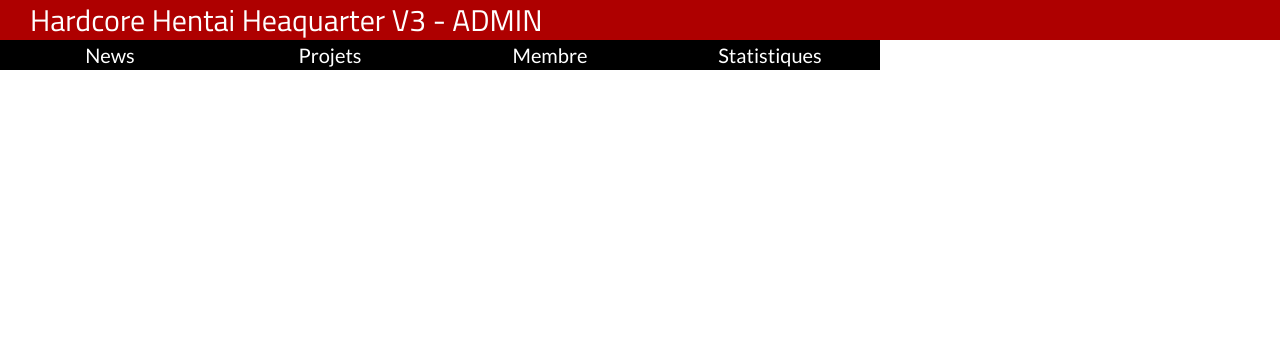
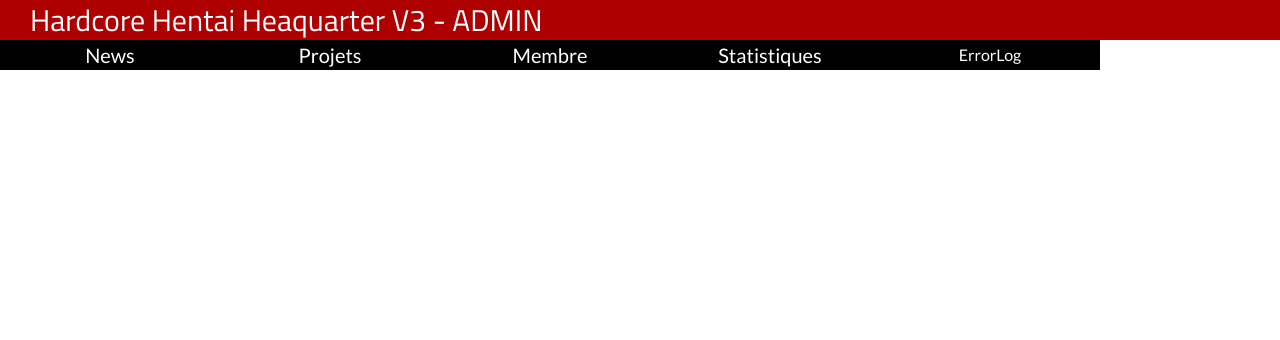
Before and after one commit to Anesis-HHH/HHH-WWW, a PHP site: page /admin/log.php in a window 1280 px wide. Shown: the top 340 px of the page. Run offline with PHP 8.4, Linux system fonts and the light colour scheme.

Commit message:
admin panel code cleanup
removed unused comment
added log viewer in admin menu
logs page arrangement
MOAR PRAGMA NO-CACHE

```diff
--- a/admin/include/head.php
+++ b/admin/include/head.php
@@ -15,10 +15,11 @@
 |############################################################|
 |############################################################|
 |###########_____SITE V3 - POLE DEVELOPPEMENT_____###########|
-
 -->
 		<meta charset="UTF-8"/>
 		<meta http-equiv="X-UA-Compatible" content="IE=edge,chrome=1" />
+		<meta http-equiv="cache-control" content="no-cache" />
+		<meta http-equiv="pragma" content="no-cache" />
 		<title>Hardcore Hentai Heaquarter V3 - ADMIN</title>
 		<meta name="viewport" content="width=device-width, initial-scale=1.0" />
 		<link rel="shortcut icon" href="favicon.ico">
@@ -26,7 +27,6 @@
 		<link rel="stylesheet" href="design/css.css">
 		<link href='https://fonts.googleapis.com/css?family=Titillium+Web' rel='stylesheet' type='text/css'>
 		<link href='https://fonts.googleapis.com/css?family=Lato' rel='stylesheet' type='text/css'>
-		<!--<script src="http://ajax.googleapis.com/ajax/libs/jquery/1.11.0/jquery.min.js"></script>-->
 		<script src="design/js/jquery-1.11.0.js"></script>
 		<script src="design/js/interface.js"></script>
 	</head>
@@ -59,5 +59,6 @@
 					<a href="comnews.php">Les commentaires de news</a>
 					<a href="comprojet.php">Les commentaires de projets</a>
 				</div>
+				<div class="menu"><a href="log.php">ErrorLog</a></div>
 			</nav>
 		</header>
--- a/admin/log.php
+++ b/admin/log.php
@@ -2,7 +2,7 @@
 header("Pragma: no-cache");
 include 'include/head.php';
 
-echo '<div id="main"><pre>';
+echo '<div id="main" style="margin: 80px;"><pre>';
 readfile('/srv/hhh-world/logs/www-error.log');
 echo '</pre></div>';
 
```
